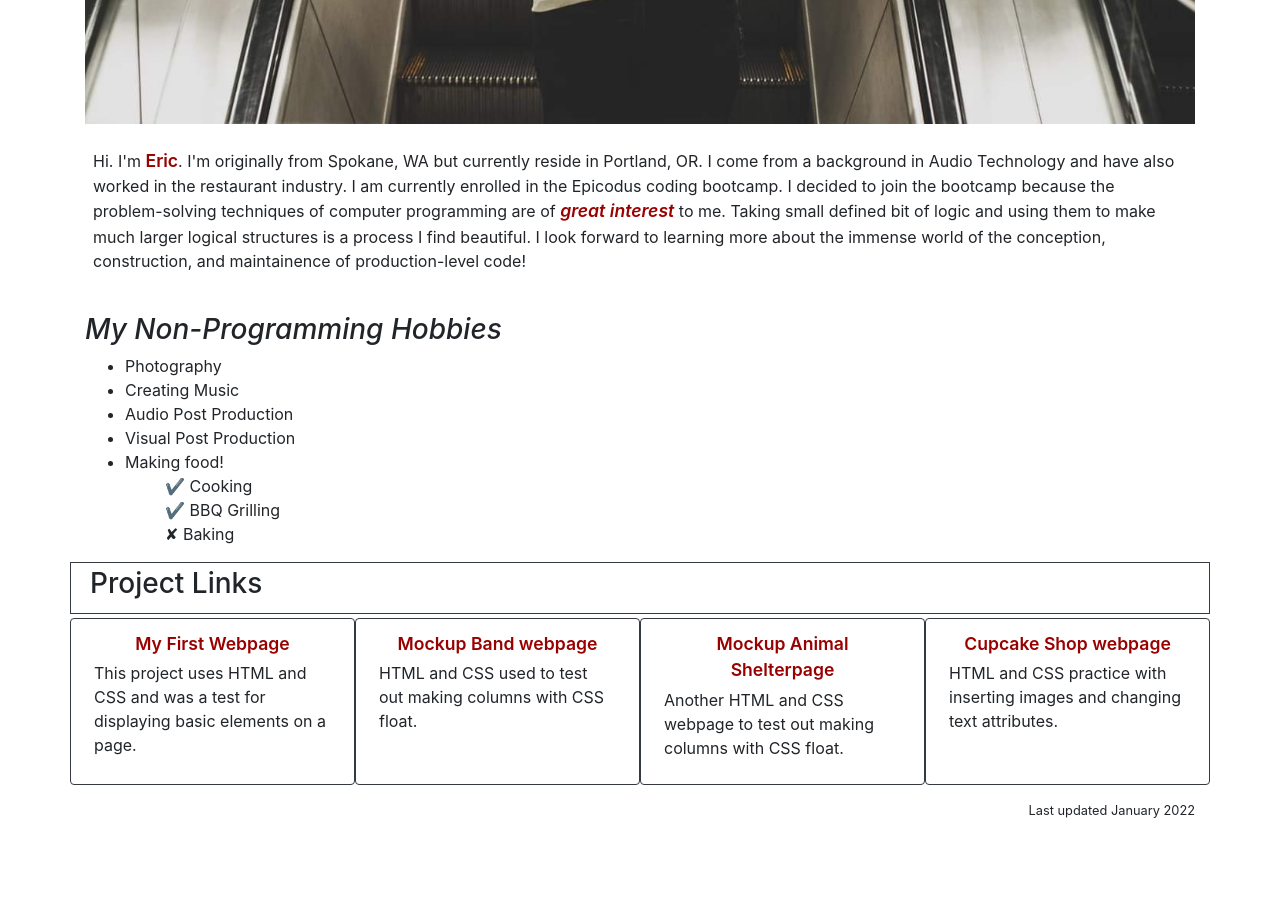
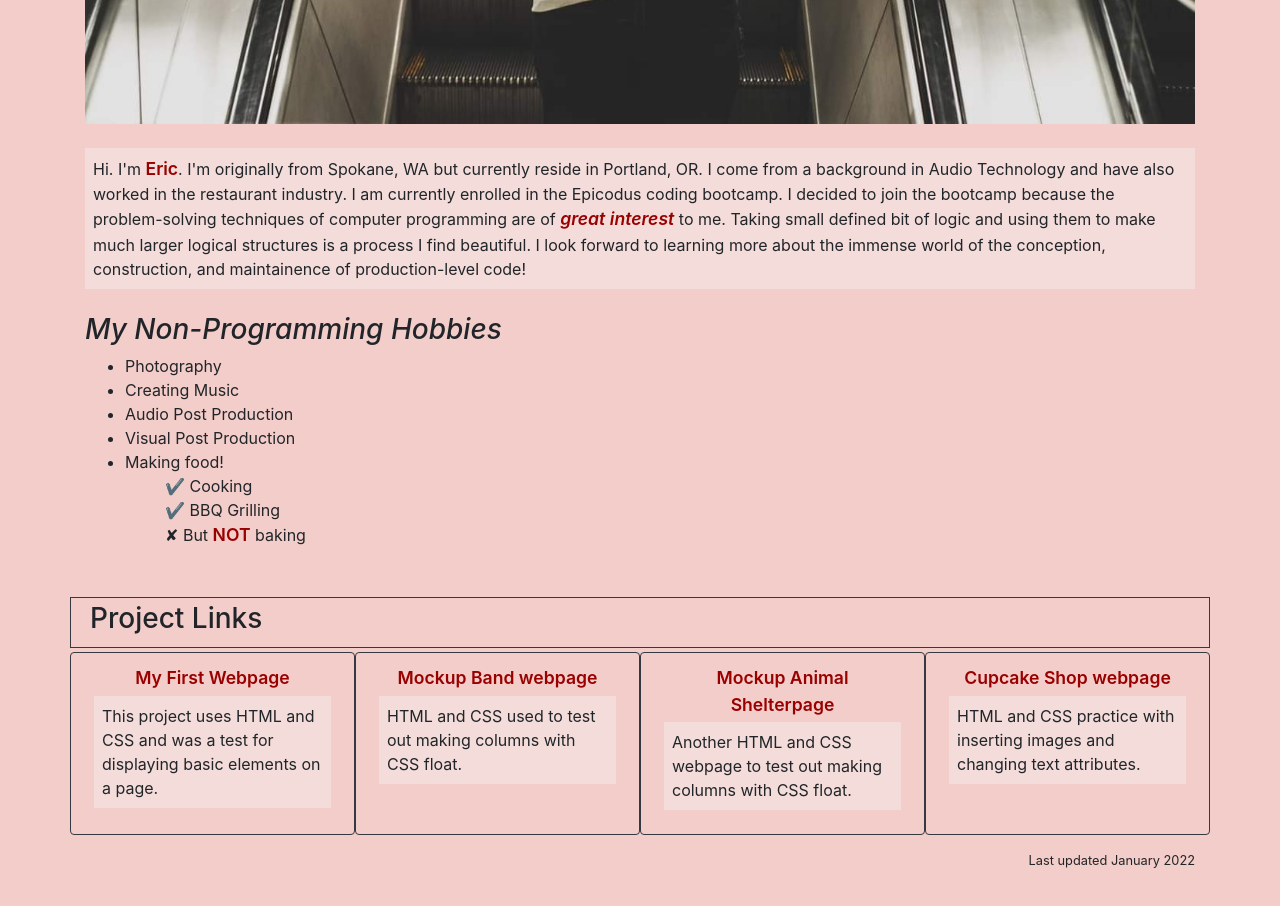
Before and after one commit to Cruduper/portfolio, a plain HTML site: page index.html in a window 1280 px wide. Shown: the part 720-1626 px from the top of the page. Before the commit the page ends 1588 px from the top, so only its background shows below. Drawn offline with Linux system fonts and the light colour scheme.

Commit message:
changed colors of background and <p> and changed spacing inside <p>

```diff
--- a/css/styles.css
+++ b/css/styles.css
@@ -1,5 +1,13 @@
+body  {
+  background-color: rgb(243, 205, 201);
+}
+
 footer {
   font-size: .8em;
+}
+
+p {
+  background-color: rgb(243, 220, 217)
 }
 
 .emph {
@@ -12,17 +20,6 @@ footer {
   font-size: 1.1em;
   color: #900;
 }
-
-/*
-ol {
-  list-style: none;
-}
-
-ol li:before {
-  content: &check;
-}
-*/
-
 
 li.check-mark:before {
   content:"\2714\0020";
--- a/index.html
+++ b/index.html
@@ -12,11 +12,11 @@
 
       <img src="img/eric.jpg" class="img-responsive" width="100%">
 
-      <p class="px-2 py-4">
+      <p class="p-2 my-4">
       Hi. I'm <span class="embolden">Eric</span>. I'm originally from Spokane, WA but currently reside in Portland, OR. I come from a background in Audio Technology and have also worked in the restaurant industry. I am currently enrolled in the Epicodus coding bootcamp. I decided to join the bootcamp because the problem-solving techniques of computer programming are of <span class="emph embolden">great interest</span> to me. Taking small defined bit of logic and using them to make much larger logical structures is a process I find beautiful. I look forward to learning more about the immense world of the conception, construction, and maintainence of production-level code!
       </p>
 
-
+      <div class="mb-5">
         <h3><em>My Non-Programming Hobbies</em></h3>
         <ul>
           <li>Photography</li>
@@ -27,10 +27,11 @@
             <ol>
               <li class="check-mark">Cooking</li>
               <li class="check-mark">BBQ Grilling</li>
-            <li class="x-mark">Baking</li>
+              <li class="x-mark">But <span class="embolden">NOT</span> baking</li>
             </ol>
           </li>
         </ul>
+      </div>
     </div>
 
 
@@ -47,7 +48,7 @@
             <div class="p-1 text-center embolden">
               <a href="https://cruduper.github.io/my-first-webpage/"> My First Webpage </a>
             </div>
-            <p>
+            <p class="p-2">
               This project uses HTML and CSS and was a test for displaying basic elements on a page.
             </p>
           </div>
@@ -57,7 +58,7 @@
             <div class="p-1 text-center embolden">
               <a href="https://cruduper.github.io/band-website/"> Mockup Band webpage </a>
             </div>
-            <p>
+            <p class="p-2">
               HTML and CSS used to test out making columns with CSS float.
             </P>
           </div>
@@ -67,7 +68,7 @@
             <div class="p-1 text-center embolden">
               <a href="https://cruduper.github.io/animal-shelter/">Mockup Animal Shelterpage</a>
             </div>
-            <p>
+            <p class="p-2">
                 Another HTML and CSS webpage to test out making columns with CSS float.
             </P>
           </div>
@@ -77,7 +78,7 @@
             <div class="p-1 text-center embolden">
               <a href="https://cruduper.github.io/cupcake-shop/">Cupcake Shop webpage</a>
             </div>
-            <p>
+            <p class="p-2">
                 HTML and CSS practice with inserting images and changing text attributes.
             </P>
           </div>
```
Lines whose indentation alone changed are shown as unchanged.
